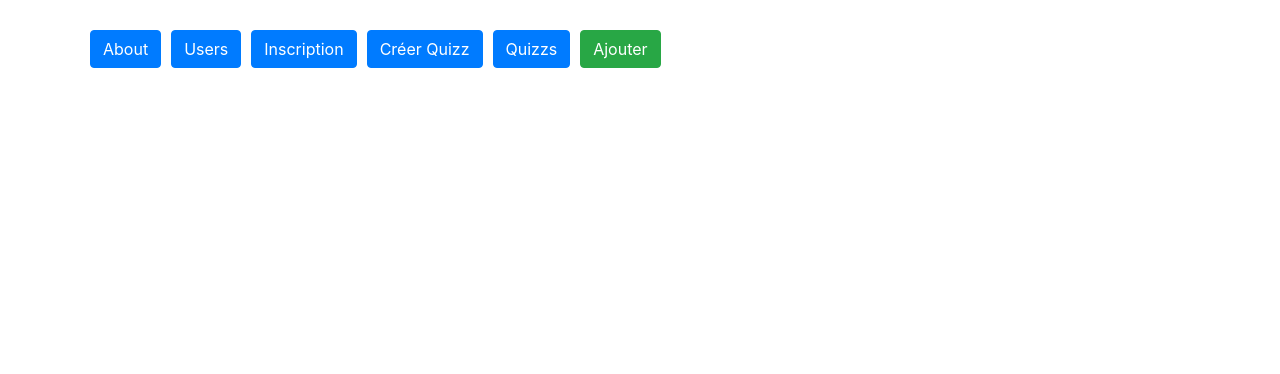
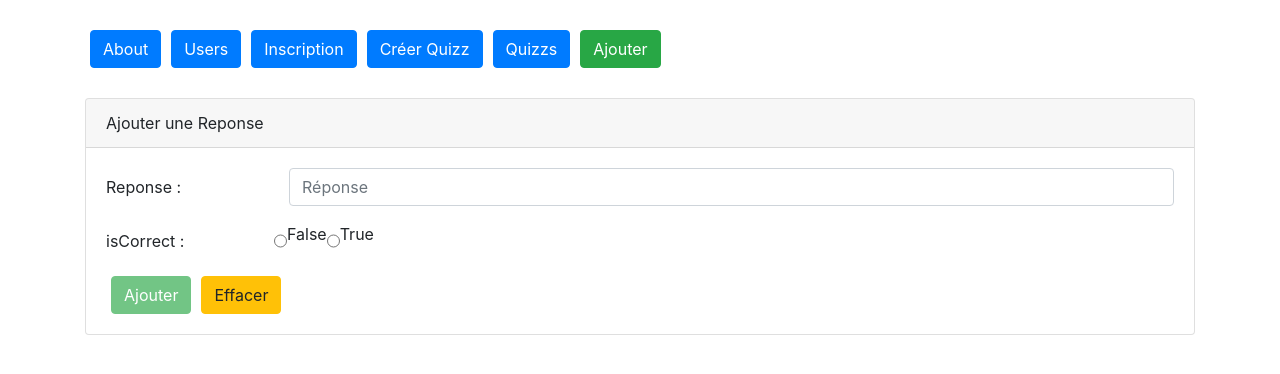
Before and after one commit to BahammouMohamed/ProjetQuizz, an Angular app: page /addReponse/1 in a window 1280 px wide. Before the commit this address led to /. Shown: the top 374 px of the page. Built offline with nearby package versions, Linux system fonts and the light colour scheme.

Commit message:
Ajout de add reponse Afficher les réponses d'une question

```diff
--- /dev/null
+++ b/src/app/add-reponse/add-reponse.component.html
@@ -0,0 +1,32 @@
+
+<div class="container spacer">
+
+  <div class="card ">
+    <div class="card-header">Ajouter une Reponse</div>
+    <div class="card-body">
+
+      <form #f="ngForm" (ngSubmit)="addReponse(f.value)">
+
+        <div class="form-group row">
+          <label class="col-sm-2 col-form-label">Reponse :</label>
+          <div class="col-sm-10">
+            <input type="text" class="form-control" placeholder="Réponse" ngModel name="reponse" required/>
+          </div>
+        </div>
+
+        <div class="form-group row">
+          <label class="col-sm-2 col-form-label">isCorrect :</label>
+          <input type="radio"   name="correct"   ngModel value="false">
+          <label  >False</label>
+          <input type="radio"   name="correct" ngModel value="true" >
+          <label  >True</label>
+        </div>
+
+        <button [disabled]="!f.valid" class="btn btn-success btn-spacer" type="submit">Ajouter</button>
+        <button class="btn btn-warning btn-spacer" type="reset">Effacer</button>
+
+      </form>
+    </div>
+
+  </div>
+</div>
--- /dev/null
+++ b/src/app/add-reponse/add-reponse.component.ts
@@ -0,0 +1,41 @@
+import { Component, OnInit } from '@angular/core';
+import {Indice} from '../../models/models.indice';
+import {IndicesService} from '../../services/indices.service';
+import {ActivatedRoute} from '@angular/router';
+import {ReponsesService} from '../../services/reponses.service';
+import {Reponse} from '../../models/models.reponse';
+
+@Component({
+  selector: 'app-add-reponse',
+  templateUrl: './add-reponse.component.html',
+  styleUrls: ['./add-reponse.component.css']
+})
+export class AddReponseComponent implements OnInit {
+
+  private idquestion: number;
+  private reponse: Reponse = new Reponse();
+
+  constructor(public reponsesvc: ReponsesService, public route: ActivatedRoute) { }
+
+  public ngOnInit() {
+  }
+
+  public addReponse(dataForm) {
+    // Ici récupérer l'id de la Question et l'injecter dans l'objet JSON de la Reponse
+    this.route.params.subscribe((params) => {
+      this.idquestion = +params.idQuestion; // (+) converts string 'id' to a number
+      dataForm.question = {id_question: this.idquestion };
+      this.reponsesvc.saveReponse(dataForm)
+        .subscribe( (data) => {
+          // @ts-ignore
+          this.reponse = data;
+          console.log(data);
+        }, (err) => {
+          console.log(JSON.parse(err._body).message);
+        });
+    }, (err) => {
+      console.log(JSON.parse(err._body).message);
+    });
+  }
+
+}
--- a/src/app/question-indices/question-indices.component.html
+++ b/src/app/question-indices/question-indices.component.html
@@ -1,16 +1,16 @@
 <div class="container spacer">
 
   <div class="card ">
-    <div class="card-header">Quizzs</div>
+    <div class="card-header">Indices d'une Question</div>
     <div class="card-body">
       <table class="table table-striped">
         <tr>
-          <th>ID</th><th>Niveau</th><th>Question</th>
+          <th>ID</th><th>Indice</th><th>Question</th>
         </tr>
         <tr *ngFor="let ind of pageIndices">
           <td>{{ind.id_indice}}</td>
           <td>{{ind.indice}}</td>
-          <td>{{ind.question}}</td>
+          <td>{{ind.question.id_question}}</td>
         </tr>
 
       </table>
--- /dev/null
+++ b/src/app/question-reponses/question-reponses.component.html
@@ -0,0 +1,21 @@
+<div class="container spacer">
+
+  <div class="card ">
+    <div class="card-header">Réponses d'une Question</div>
+    <div class="card-body">
+      <table class="table table-striped">
+        <tr>
+          <th>ID</th><th>Réponse</th><th>isCorrect</th><th>Question</th>
+        </tr>
+        <tr *ngFor="let rep of pageReponses">
+          <td>{{rep.id_reponse}}</td>
+          <td>{{rep.reponse}}</td>
+          <td>{{rep.correct}}</td>
+          <td>{{rep.question}}</td>
+        </tr>
+
+      </table>
+    </div>
+
+  </div>
+</div>
--- /dev/null
+++ b/src/app/question-reponses/question-reponses.component.ts
@@ -0,0 +1,32 @@
+import {HttpClient} from "@angular/common/http";
+import { Component, OnInit } from "@angular/core";
+import {ActivatedRoute} from "@angular/router";
+import {QuestionsService} from "../../services/questions.service";
+
+@Component({
+  selector: "app-question-reponses",
+  templateUrl: "./question-reponses.component.html",
+  styleUrls: ["./question-reponses.component.css"],
+})
+export class QuestionReponsesComponent implements OnInit {
+
+  public  idquestion: number;
+  public pageReponses: any;
+
+  constructor(public http: HttpClient,  public questionsvc: QuestionsService, public route: ActivatedRoute) { }
+
+  public ngOnInit() {
+    this.route.params.subscribe((params) => {
+      this.idquestion = +params.idQuestion; // (+) converts string 'id' to a number
+      this.questionsvc.getQuestionReponses(this.idquestion)
+        .subscribe( (data) => {
+          this.pageReponses = data;
+        }, (err) => {
+          console.log(JSON.parse(err._body).message);
+        });
+    }, (err) => {
+      console.log(JSON.parse(err._body).message);
+    });
+  }
+
+}
--- a/src/app/quizz-questions/quizz-questions.component.html
+++ b/src/app/quizz-questions/quizz-questions.component.html
@@ -5,7 +5,7 @@
     <div class="card-body">
       <table class="table table-striped">
         <tr>
-          <th>ID</th><th>Question</th><th>Type</th><th>Points</th><th>Quizz</th><th>Opération</th><th>Opération</th>
+          <th>ID</th><th>Question</th><th>Type</th><th>Points</th><th>Quizz</th><th>Opération</th><th>Opération</th><th>Opération</th><th>Opération</th>
         </tr>
         <tr *ngFor="let quest of pageQuestions">
           <td>{{quest.id_question}}</td>
@@ -15,6 +15,8 @@
           <td>{{quest.quizz.id_quizz}}</td>
           <td><button    [routerLink]="['/addIndice/',quest.id_question]" class="btn btn-success btn-spacer" >Add Indice</button></td>
           <td><button    [routerLink]="['/questionIndices/',quest.id_question]" class="btn btn-primary btn-spacer" >Indices</button></td>
+          <td><button    [routerLink]="['/addReponse/',quest.id_question]" class="btn btn-success btn-spacer" >Add Réponse</button></td>
+          <td><button    [routerLink]="['/questionReponses/',quest.id_question]" class="btn btn-primary btn-spacer" >Réponses</button></td>
         </tr>
 
       </table>
--- /dev/null
+++ b/src/models/models.reponse.ts
@@ -0,0 +1,10 @@
+import {Question} from "./models.question";
+
+export class Reponse {
+
+  public id_reponse: number = null;
+  public reponse: string = "";
+  public correct: boolean = false;
+  public question: Question = null;
+
+}
--- a/src/services/questions.service.ts
+++ b/src/services/questions.service.ts
@@ -21,6 +21,11 @@ export class QuestionsService {
       .map((resp) => resp);
   }
 
+  public getQuestionReponses(idquestion: number) {
+    return this.http.get("http://localhost:8080/questions/" + idquestion + "/reponses")
+      .map((resp) => resp);
+  }
+
   public getQuestionById(id: number) {
     return this.http.get("http://localhost:8080/questions/" + id )
       .map((resp) => resp);
--- /dev/null
+++ b/src/services/reponses.service.ts
@@ -0,0 +1,26 @@
+import {HttpClient} from "@angular/common/http";
+import {Injectable} from "@angular/core";
+import {Reponse} from "../models/models.reponse";
+
+@Injectable()
+export class ReponsesService {
+
+  constructor(public http: HttpClient) {
+  }
+
+  public getReponses() {
+    return this.http.get("http://localhost:8080/reponses")
+      .map((resp) => resp);
+  }
+
+  public getReponseById(id: number) {
+    return this.http.get("http://localhost:8080/reponses/" + id)
+      .map((resp) => resp);
+  }
+
+  public saveReponse(indice: Reponse) {
+    return this.http.post("http://localhost:8080/reponses", indice)
+      .map((resp) => resp);
+  }
+
+}
```
Also changed, not shown: src/app/app.module.ts (+9 -2 lines), src/app/add-reponse/add-reponse.component.css (added), src/app/question-reponses/question-reponses.component.css (added), 2 other files (tests, documents, lock files or other folders).
